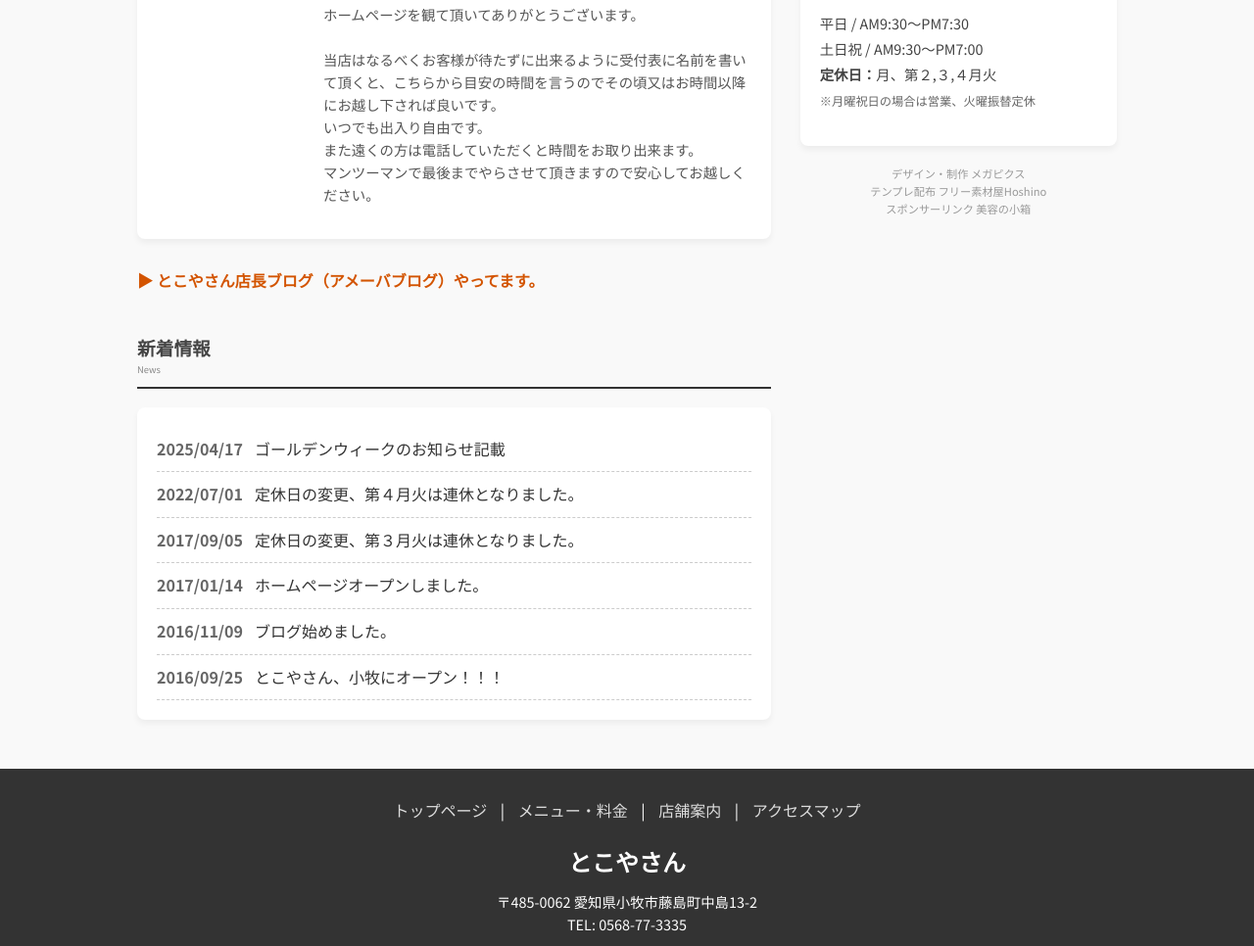
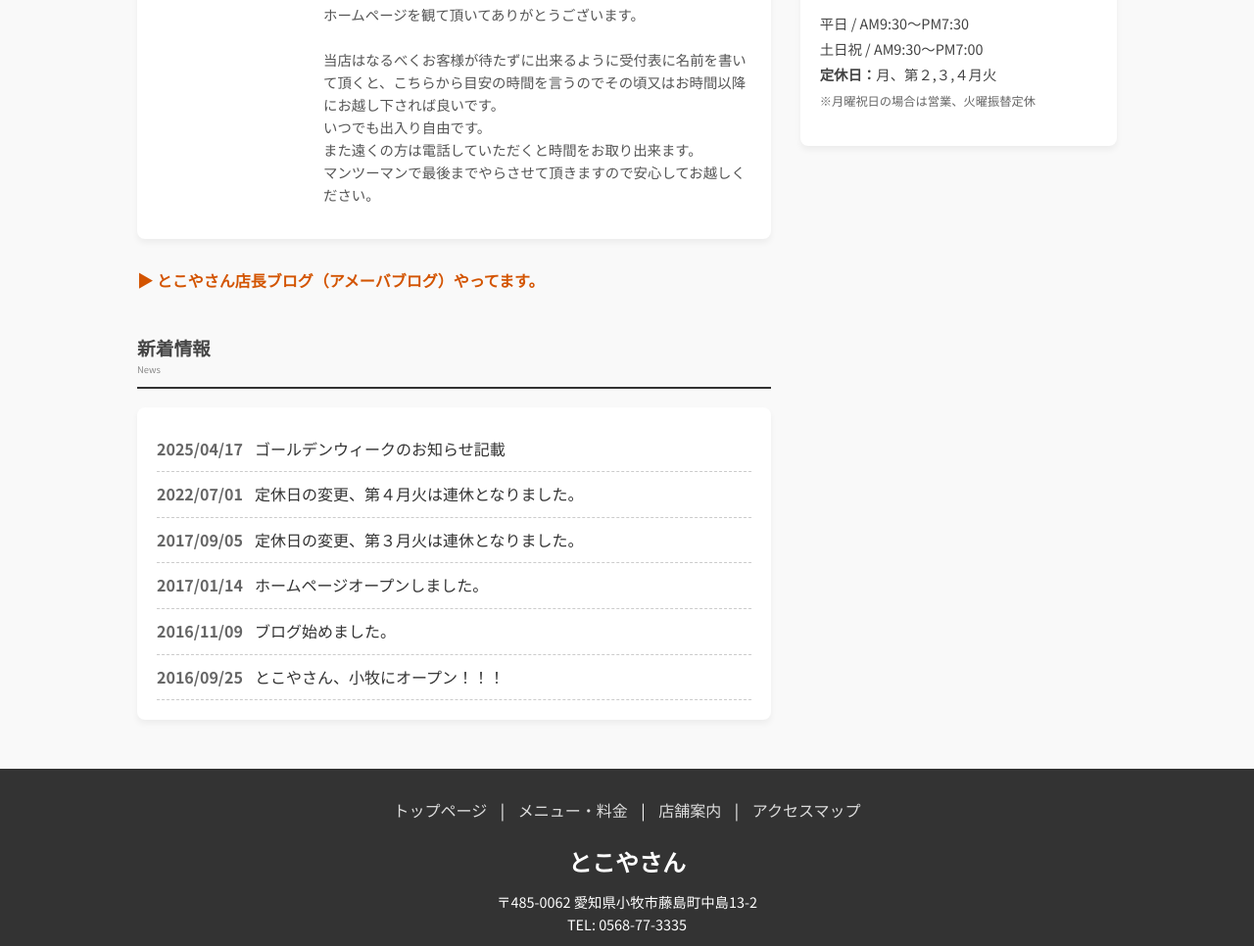
Before and after one commit to toshi77778/tokoya-san, a plain HTML site: page index.html in a window 1280 px wide. Shown: the part 942-1908 px from the top of the page at 98% size. Drawn offline with Linux system fonts and the light colour scheme.

Commit message:
制作削除

```diff
--- a/index.html
+++ b/index.html
@@ -470,9 +470,7 @@
       </div>
 
       <div style="font-size:0.7em; color:#999; text-align:center;">
-        デザイン・制作 <a href="http://www.megapx.com/" target="_blank" style="color:#999;">メガピクス</a><br />
-        テンプレ配布 <a href="http://www.s-hoshino.com/" target="_blank" style="color:#999;">フリー素材屋Hoshino</a><br />
-        スポンサーリンク <a href="http://y-beauty.net/blog/" target="_blank" style="color:#999;">美容の小箱</a>
+
       </div>
     </div>
   </div>
```
